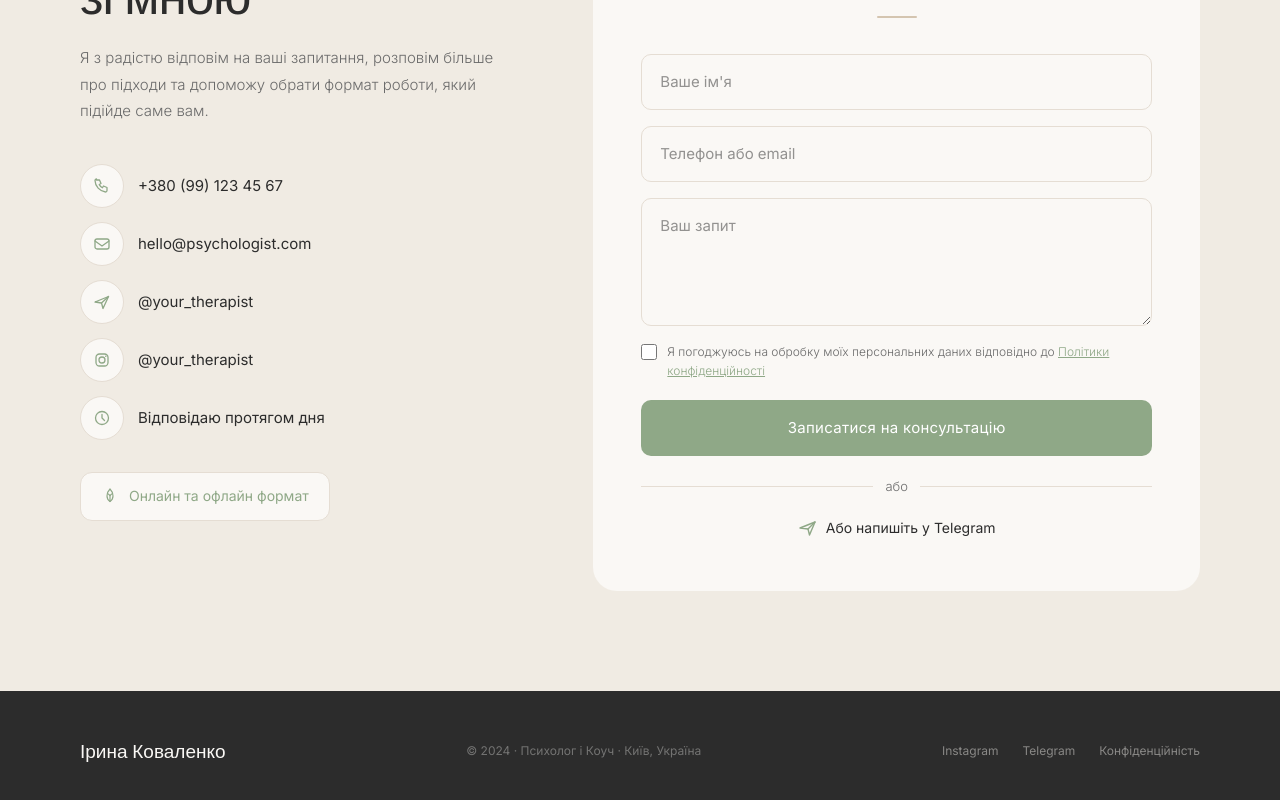
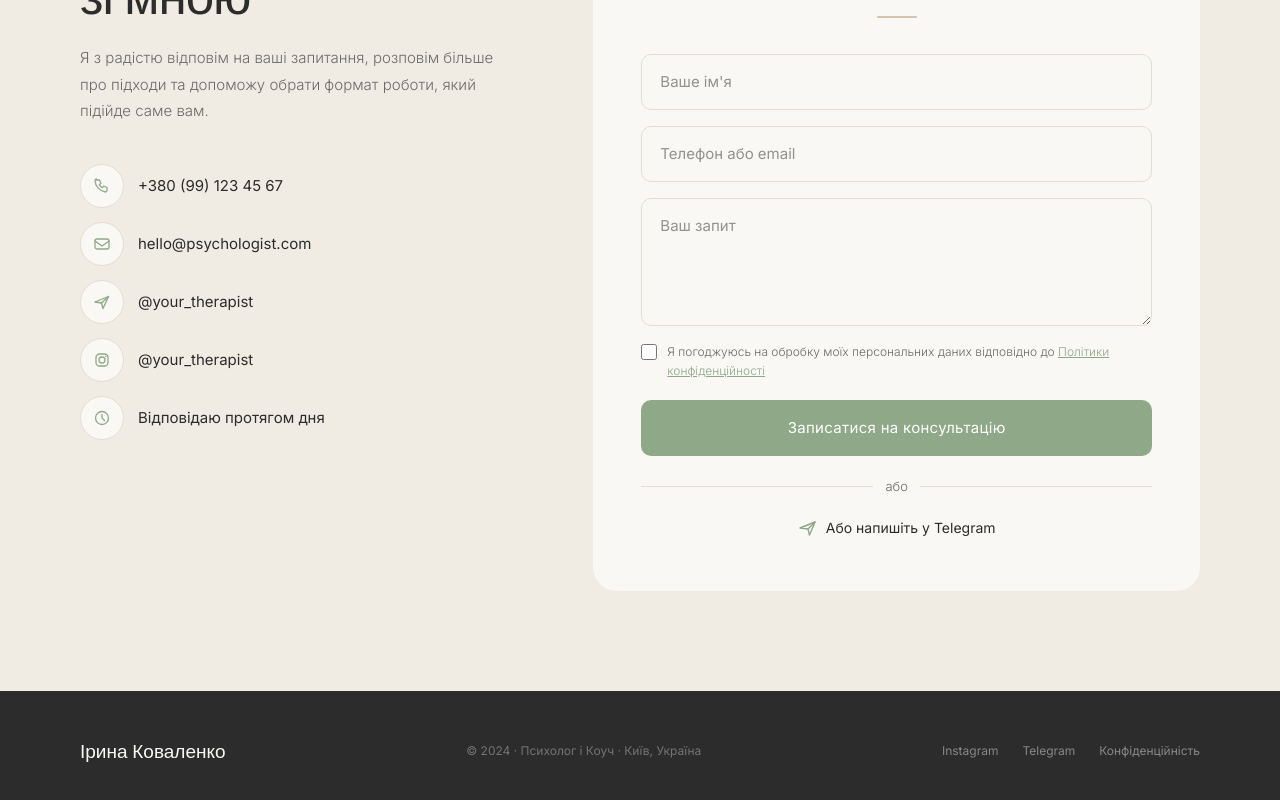
Before and after one commit to danylonahorniuk/psychologist-landing, a Next.js app: page / in a window 1280 px wide. Shown: the part 7850-8650 px from the top of the page. Built offline with nearby package versions, Linux system fonts and the light colour scheme.

Commit message:
feat: remove online/offline format pill from contact section

```diff
--- a/components/Contact.tsx
+++ b/components/Contact.tsx
@@ -188,18 +188,6 @@ export default function Contact() {
               ))}
             </div>
 
-            {/* Format pill */}
-            <div style={{
-              display: "inline-flex", alignItems: "center", gap: "10px",
-              background: "var(--bg)", border: "1px solid var(--border)",
-              borderRadius: "12px", padding: "12px 20px",
-            }}>
-              <svg width="18" height="18" viewBox="0 0 18 18" fill="none">
-                <path d="M9 2C9 2 6 5 6 9C6 11.5 7.5 13.5 9 14.5C10.5 13.5 12 11.5 12 9C12 5 9 2 9 2Z" stroke="var(--sage)" strokeWidth="1.2" fill="none"/>
-                <path d="M9 14.5V9M6.5 6.5C7.5 7 8.5 7.5 9 9M11.5 6.5C10.5 7 9.5 7.5 9 9" stroke="var(--sage)" strokeWidth="1.2" strokeLinecap="round"/>
-              </svg>
-              <span style={{ fontSize: "14px", color: "var(--sage)", fontWeight: 400 }}>Онлайн та офлайн формат</span>
-            </div>
           </div>
 
           {/* Form */}
```
